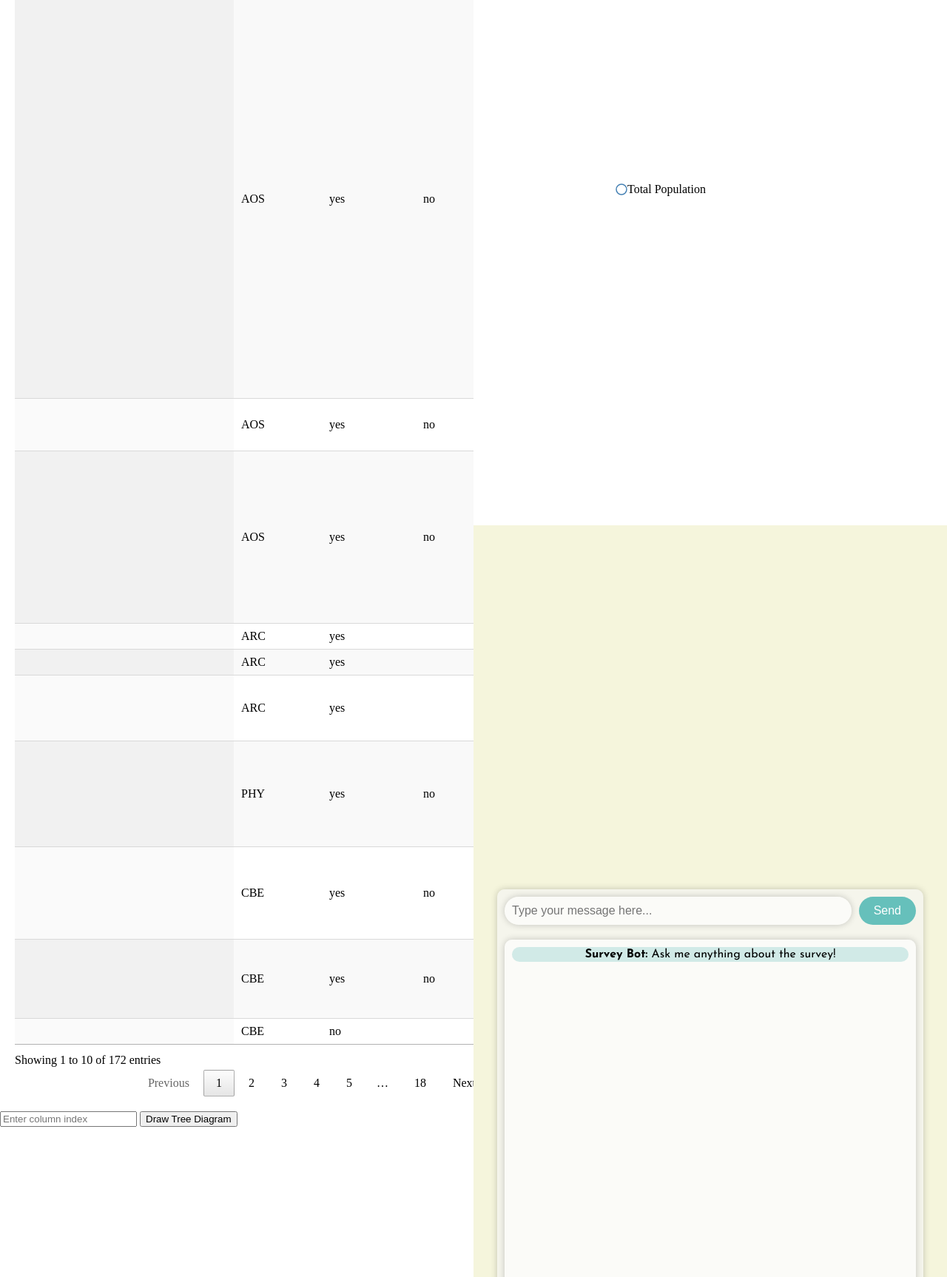
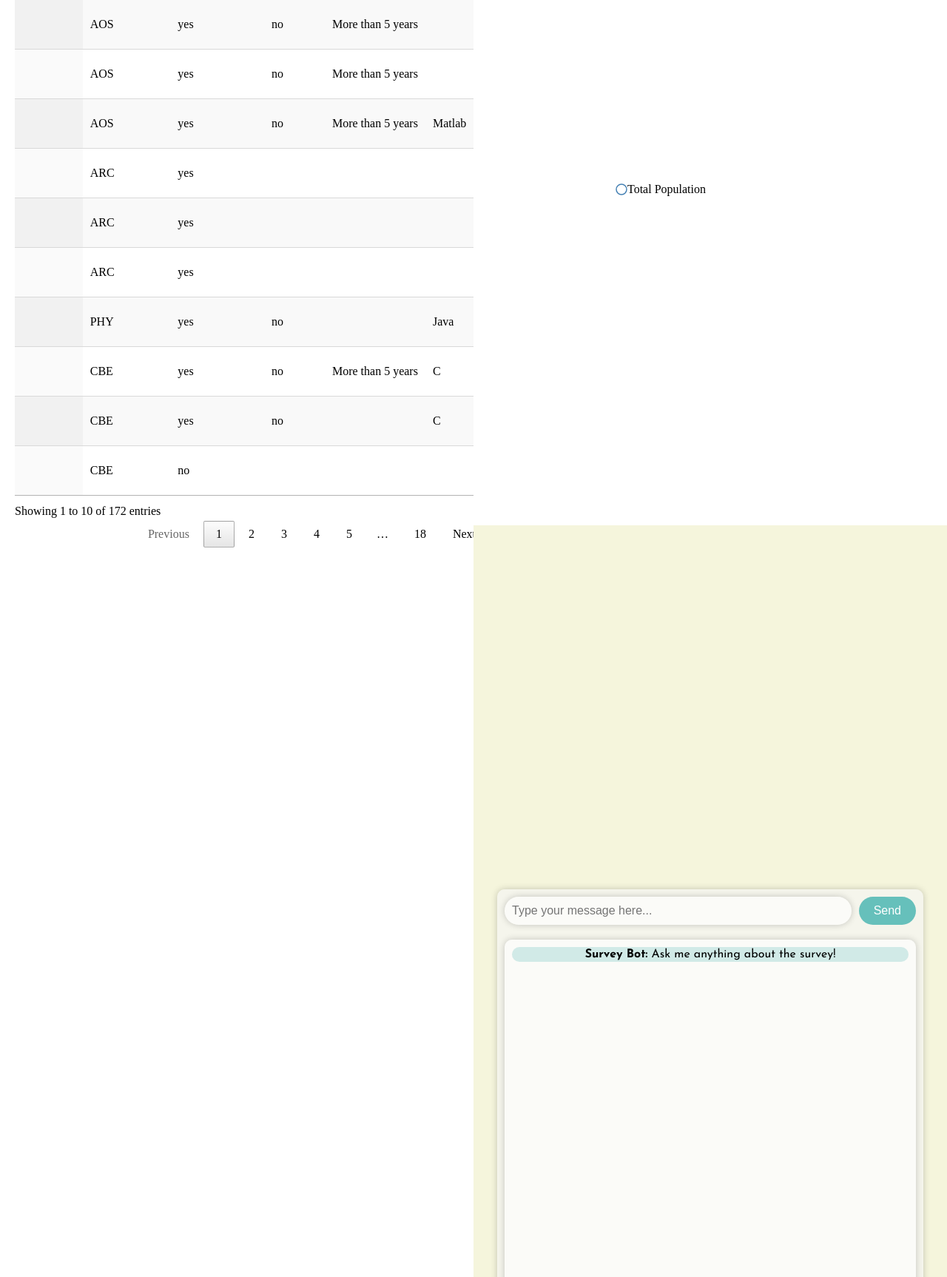
Before and after one commit to ellacolby/Survey-Research, a Flask app: page / in a window 1280 px wide. Shown: the part 194-1920 px from the top of the page at 74% size. Run offline with Flask 3, Linux system fonts and the light colour scheme; some libraries are stand-ins or nearby versions.

Commit message:
Adding column and diagram communication, fixing highlighting issue, and stylistic improvements

```diff
--- a/website/static/app.css
+++ b/website/static/app.css
@@ -5,3 +5,19 @@
     width: 100%;
     overflow: auto;
 }
+
+/* Set a fixed height for all cells */
+#myTable td {
+    height: 50px;
+    overflow: hidden;
+    white-space: nowrap;
+    text-overflow: ellipsis;
+}
+
+/* Ensure the cell content does not wrap */
+#myTable td {
+    white-space: nowrap;
+    text-overflow: ellipsis;
+    overflow: hidden;
+    max-width: 200px; /* Or whatever maximum width you want */
+}
--- a/website/static/app.js
+++ b/website/static/app.js
@@ -2,6 +2,7 @@ function registering_click() {
     $("body").on("click", "td", function() {
         console.log("called correctly");
         var index = $(this).index();
+        $("td").removeClass("highlight");
         $("tr").each(function() {
             $(this).children("td").eq(index).toggleClass("highlight");
         });
--- a/website/static/tree_diagram.js
+++ b/website/static/tree_diagram.js
@@ -171,21 +171,16 @@ document.addEventListener('DOMContentLoaded', function() {
     drawTree(treeData);
   }
 
-  // Event listener for the draw tree button
-  document.getElementById('draw-tree-button').addEventListener('click', function() {
-    // Get the column index from the input field
-    const columnIndexInput = document.getElementById('column-index');
-    const columnIndex = parseInt(columnIndexInput.value, 10) - 1; // Convert input to 0-based index
-
-    // Check if the entered index is a number
-    if (!isNaN(columnIndex) && columnIndex >= 0) {
-      updateGraphBasedOnColumn(columnIndex);
-      getTableContext(columnIndex);
-    } else {
-      alert("Please enter a valid column index.");
-    }
-  });
-
   // Draw the initial tree with just the Total Population node
   drawTree({ name: "Total Population", children: [] });
+
+  // Wait until the DataTable is fully initialized
+  $('#myTable').on('init.dt', function() {
+    // Attach a click listener to each column header in the DataTable
+    $("body").on("click", "td", function() {
+      var index = $(this).index();
+      // Call the function to update the graph based on the clicked column index
+      updateGraphBasedOnColumn(index);
+    });
+  });
 });
--- a/website/templates/index.html
+++ b/website/templates/index.html
@@ -72,11 +72,6 @@
                     </tr>
                 </thead>
             </table>
-            <!-- Place this underneath your table in the HTML -->
-            <div id="input-area">
-                <input type="number" id="column-index" placeholder="Enter column index">
-                <button id="draw-tree-button">Draw Tree Diagram</button>
-            </div>
 
 
         </div>
```
